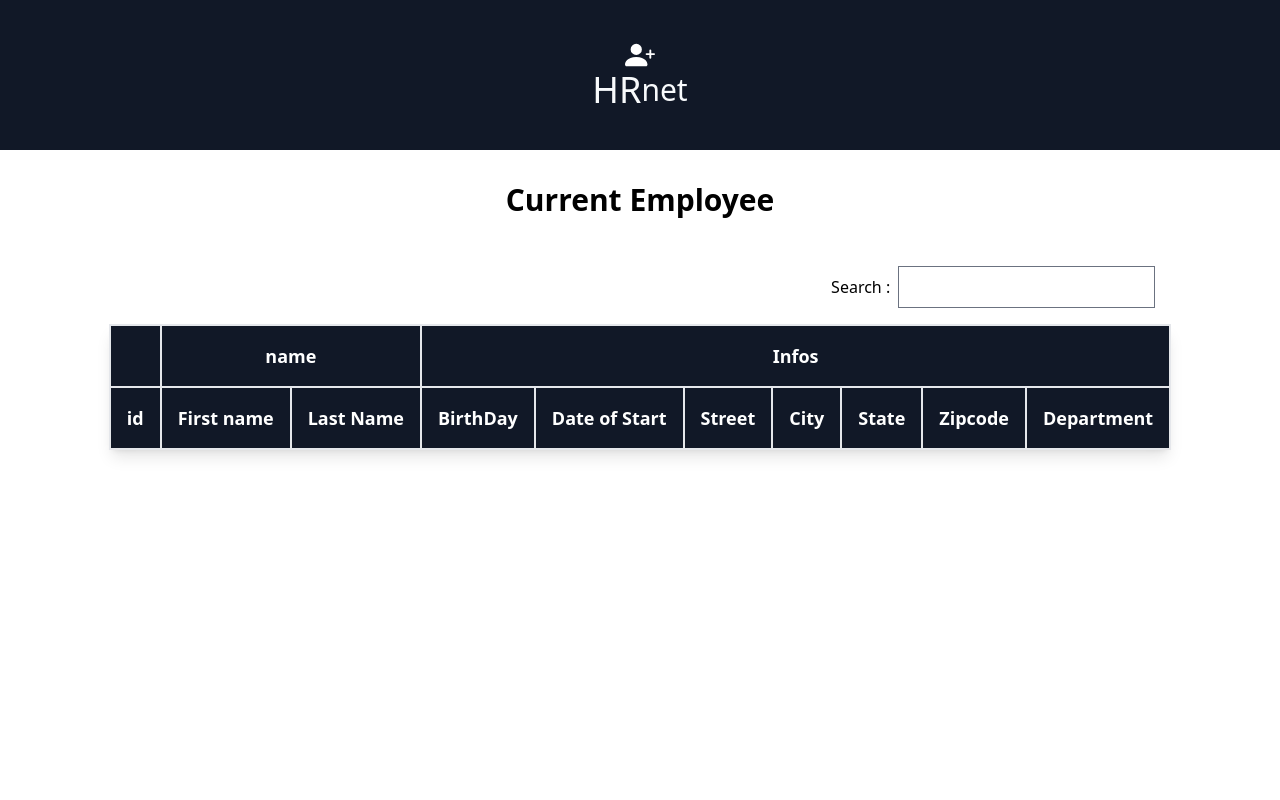
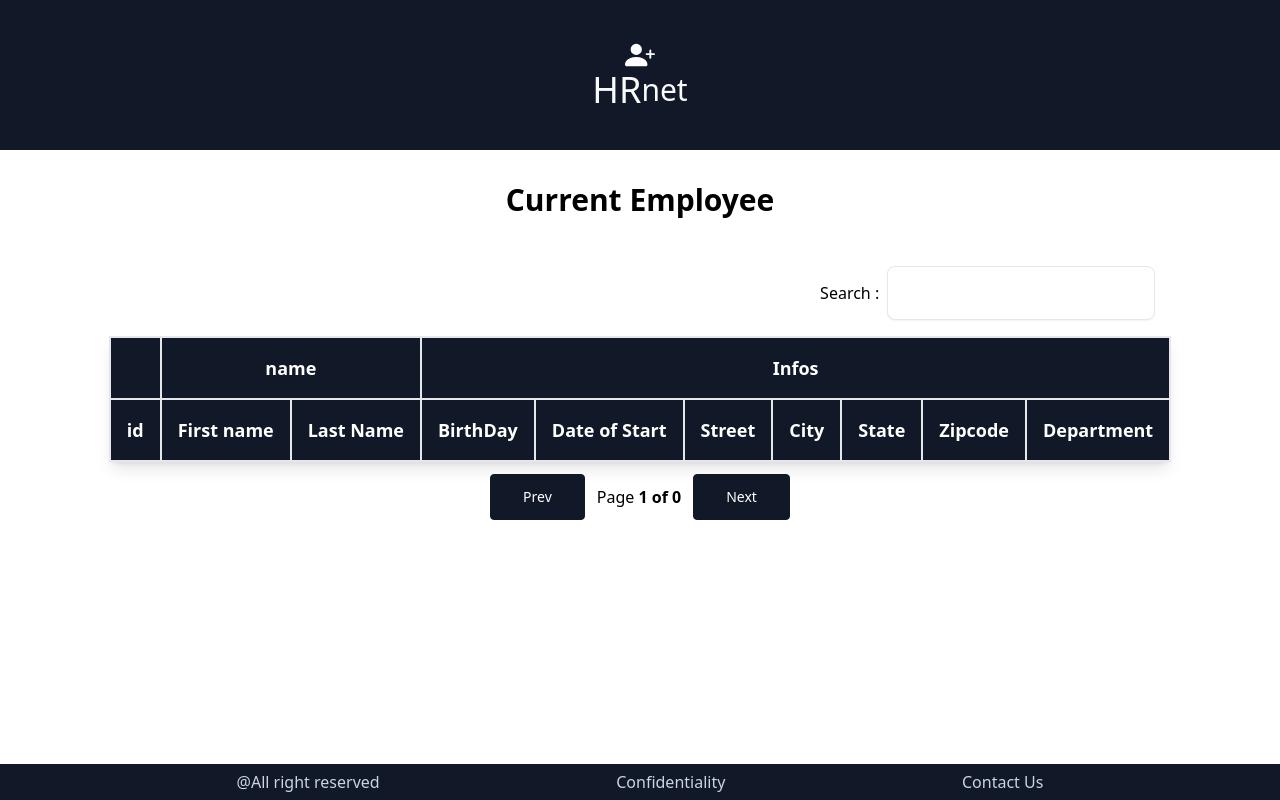
Before and after one commit to juleslemorvan/Lemorvan_Jules_2_biblioteque_react_02092022, a React (Create React App) app: page /Employees in a window 1280 px wide. Built offline with nearby package versions, Linux system fonts and the light colour scheme.

Commit message:
pagination install

```diff
--- /dev/null
+++ b/src/components/Footer.js
@@ -0,0 +1,21 @@
+import React from "react";
+
+const Footer = () => {
+  return (
+    <footer className="w-full fixed bottom-0 h-9  bg-gray-900 text-slate-300 items-center mt-8">
+      <ul className="w-full h-full flex justify-evenly items-center ">
+        <li className="hover:text-sky-100 focus:outline-none focus:ring">
+          @All right reserved
+        </li>
+        <li className="hover:text-sky-100 focus:outline-none focus:ring">
+          Confidentiality
+        </li>
+        <li className="hover:text-sky-100 focus:outline-none focus:ring">
+          Contact Us
+        </li>
+      </ul>
+    </footer>
+  );
+};
+
+export default Footer;
--- a/src/components/GlobalFilter.js
+++ b/src/components/GlobalFilter.js
@@ -6,6 +6,7 @@ const GlobalFilter = ({ filter, setFilter }) => {
       <span className="pr-2 "> Search : </span>
 
       <input
+        className=" p-4 pr-12 text-sm border-gray-200 rounded-lg shadow-sm"
         type="text"
         value={filter || ""}
         onChange={(e) => setFilter(e.target.value)}
--- a/src/components/SortingTable.js
+++ b/src/components/SortingTable.js
@@ -2,7 +2,12 @@ import React from "react";
 import { GroupeColumns } from "./Columns";
 import { useSelector } from "react-redux";
 import { useMemo } from "react";
-import { useTable, useSortBy, useGlobalFilter } from "react-table";
+import {
+  useTable,
+  useSortBy,
+  useGlobalFilter,
+  usePagination,
+} from "react-table";
 import { FaAngleDown, FaAngleUp } from "react-icons/fa";
 import GlobalFilter from "./GlobalFilter";
 
@@ -18,7 +23,8 @@ const SortingTable = () => {
       data,
     },
     useGlobalFilter,
-    useSortBy
+    useSortBy,
+    usePagination
   );
 
   const {
@@ -26,12 +32,18 @@ const SortingTable = () => {
     getTableBodyProps,
     headerGroups,
     rows,
+    page,
+    nextPage,
+    previousPage,
+    canPreviousPage,
+    canNextPage,
+    pageOptions,
     prepareRow,
     state,
     setGlobalFilter,
   } = tableInstance;
 
-  const { globalFilter } = state;
+  const { globalFilter, pageIndex } = state;
 
   return (
     <div>
@@ -66,7 +78,7 @@ const SortingTable = () => {
           ))}
         </thead>
         <tbody {...getTableBodyProps()}>
-          {rows.map((row) => {
+          {page.map((row) => {
             prepareRow(row);
             return (
               <tr {...row.getRowProps()}>
@@ -85,6 +97,28 @@ const SortingTable = () => {
           })}
         </tbody>
       </table>
+      <div className="flex justify-center items-center mt-3">
+        <button
+          className="mr-3 inline-block px-8 py-3 text-sm font-medium text-white bg-[#111827] border border-[#111827] rounded active:text-indigo-500 hover:bg-transparent hover:text-indigo-600 focus:outline-none focus:ring"
+          onClick={() => previousPage()}
+          disabled={!canPreviousPage}
+        >
+          Prev
+        </button>
+        <span className="page-index">
+          Page{" "}
+          <strong>
+            {pageIndex + 1} of {pageOptions.length}
+          </strong>{" "}
+        </span>
+        <button
+          className="ml-3 inline-block px-8 py-3 text-sm font-medium text-white bg-[#111827] border border-[#111827] rounded active:text-indigo-500 hover:bg-transparent hover:text-indigo-600 focus:outline-none focus:ring"
+          onClick={() => nextPage()}
+          disabled={!canNextPage}
+        >
+          Next
+        </button>
+      </div>
     </div>
   );
 };
--- a/src/pages/Employees.js
+++ b/src/pages/Employees.js
@@ -1,4 +1,5 @@
 import React from "react";
+import Footer from "../components/Footer";
 import Navbar from "../components/Navbar";
 import SortingTable from "../components/SortingTable";
 
@@ -8,6 +9,7 @@ const Employees = () => {
       <Navbar />
       <h1 className="text-2xl font-bold sm:text-3xl p-8">Current Employee</h1>
       <SortingTable />
+      <Footer />
     </div>
   );
 };
--- a/src/pages/Home.js
+++ b/src/pages/Home.js
@@ -1,5 +1,6 @@
 import React from "react";
 import { Link } from "react-router-dom";
+import Footer from "../components/Footer";
 import Form from "../components/Form";
 import Navbar from "../components/Navbar";
 
@@ -15,6 +16,7 @@ const Home = () => {
         </div>
       </div>
       <Form />
+      <Footer />
     </div>
   );
 };
```
